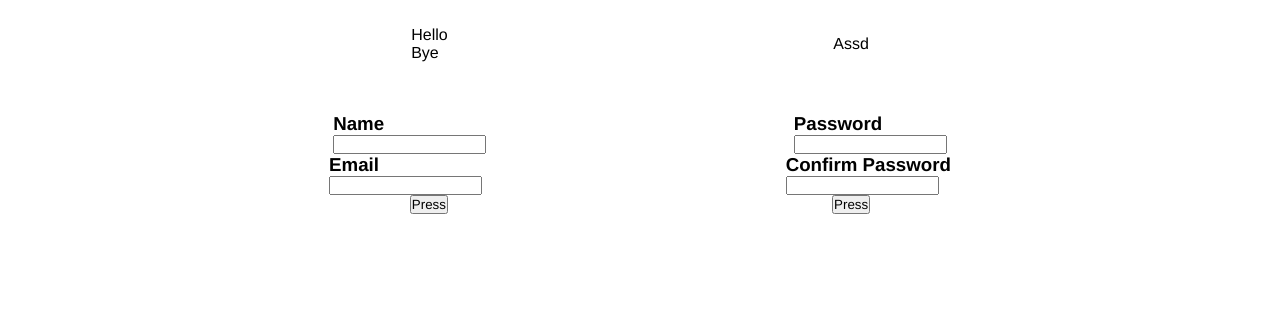
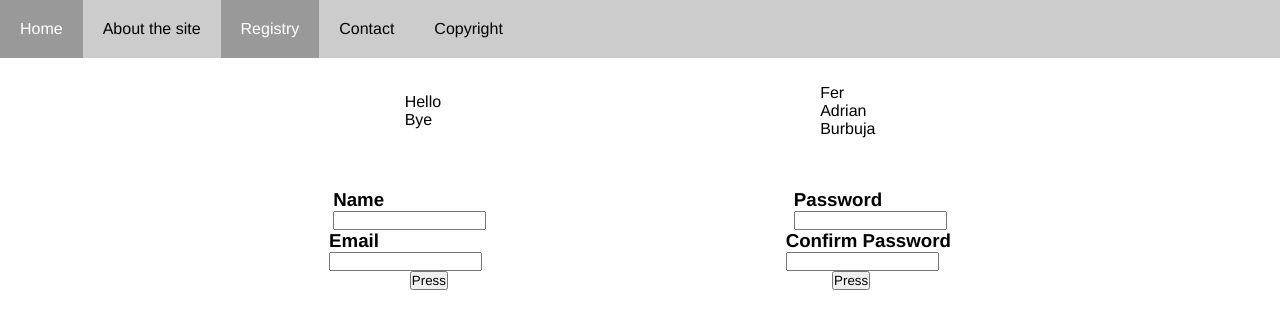
Before and after one commit to Adrian-Garcia/WebApps, a plain HTML site: page Parcial 1/ExamPractice/Practice/index.html in a window 1280 px wide. Drawn offline with Linux system fonts and the light colour scheme.

Commit message:
Kill me plz

```diff
--- a/Parcial 1/ExamPractice/Practice/css/style.css
+++ b/Parcial 1/ExamPractice/Practice/css/style.css
@@ -33,5 +33,22 @@ section {
 	justify-content: space-evenly;
 }
 
-.input {
+
+#menu{
+  list-style: none;
+  margin: 0;
+  padding: 0;
+  background-color: #CCC;
+  overflow: hidden;
 }
+
+#menu > li{
+  float: left;
+  padding: 20px;
+}
+
+#menu > li:hover, .selected{
+  background-color: #999;
+  color: white;
+  cursor: pointer;
+}
--- a/Parcial 1/ExamPractice/Practice/index.html
+++ b/Parcial 1/ExamPractice/Practice/index.html
@@ -5,6 +5,25 @@
 		<link rel="stylesheet" type="text/css" href="./css/style.css">
 	</head>
 	<body>
+		<nav>
+      <ul id="menu">
+        <li id="home">
+          Home
+        </li>
+        <li id="about">
+          About the site
+        </li>
+        <li id="registry" class="selected">
+          Registry
+        </li>
+        <li id="contact">
+          Contact
+        </li>
+        <li id="copyright">
+          Copyright
+        </li>
+      </ul>
+    </nav>
 		<header>
 			<div class="right">
 				<div>
@@ -16,7 +35,13 @@
 			</div>
 			<div class="left">
 				<p>
-					Assd
+					Fer
+				</p>
+				<p>
+					Adrian
+				</p>
+				<p>
+					Burbuja
 				</p>
 			</div>
 		</header>
--- a/Parcial 1/ExamPractice/Practice/js/index.js
+++ b/Parcial 1/ExamPractice/Practice/js/index.js
@@ -48,7 +48,14 @@ menu.addEventListener('click', (event) => {
 
 menu2.addEventListener('click', (event) => {
 
-	console.log("A");
+	event.preventDefault();
+
 	let spans = document.getElementsByTagName("SPAN");
-	spans[4].innerHTML = "AAAAAAAAAAAAAAAa";
+
+	if (!spans[4].value)
+		spans[4].innerHTML = "AAAAAAAAAAAAAAAA";
+
+	else
+		spans[4].innerHTML = '';
+
 });
```
